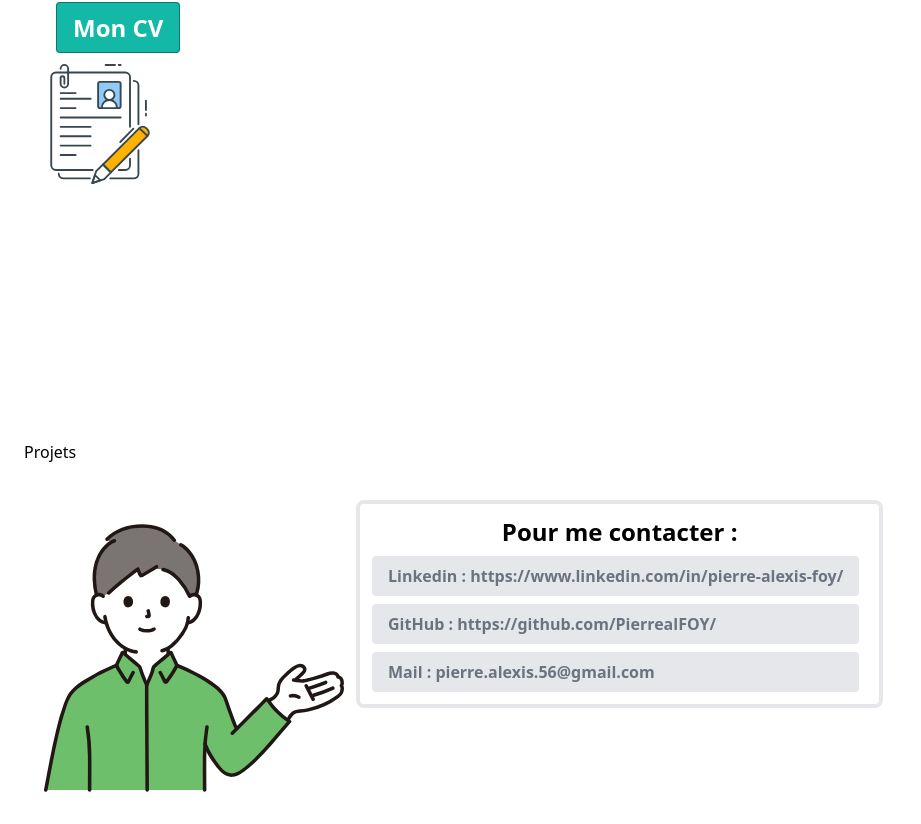
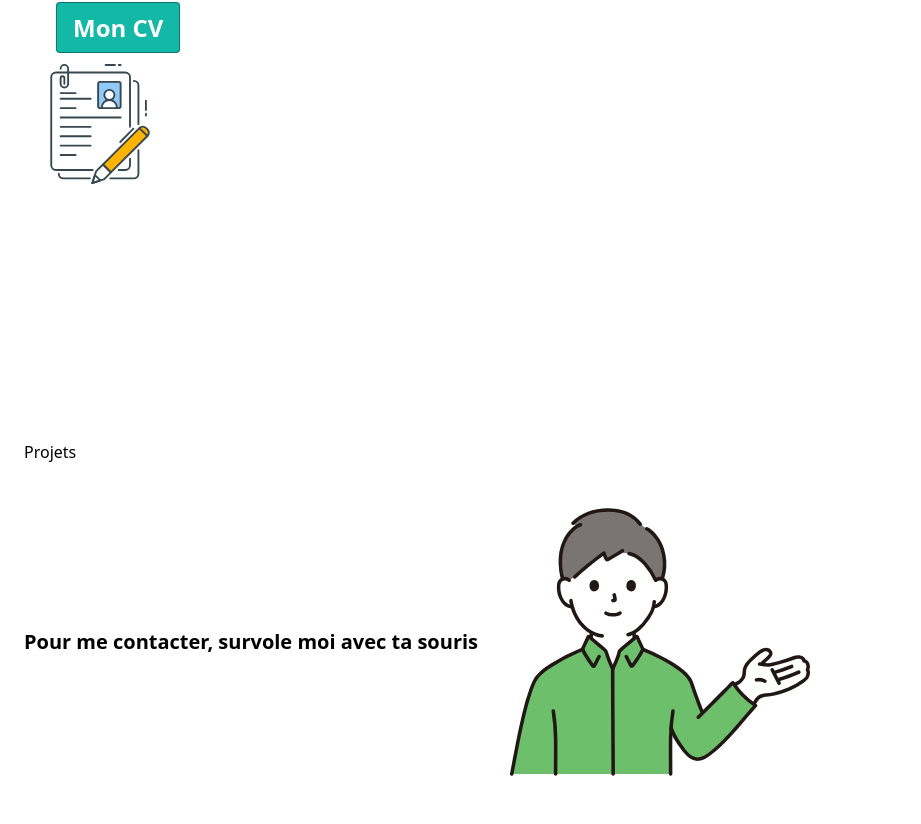
Before and after one commit to PierrealFOY/portfolio_next, a Next.js app: page / in a window 1280 px wide. Shown: the part 1853-2677 px from the top of the page, without its empty margins (0-921 px from the left). After the commit the page ends 2645 px from the top, so only its background shows below. Built offline with nearby package versions, Linux system fonts and the light colour scheme.

Commit message:
the component is OK. Children blocs are well separated. The image is hidden when under md sreen and only the contacts bloc appears

```diff
--- a/components/DisplayMessageMan.tsx
+++ b/components/DisplayMessageMan.tsx
@@ -36,35 +36,40 @@ function DisplayMessageMan() {
     ]
 
     return (
+        <section id="contacts">
             <div
-            className='mt-5 flex flex-col md:p-4 md:flex-row '
+                className="mt-5 flex flex-col md:flex-row"
                 onMouseEnter={handleMouseOver}
                 onMouseLeave={handleMouseOut}
             >
-            {/* <div className='hidden absolute z-index'>
-                <div className=''>
-                    <p className='pr-2 ease-in duration-300'>
-                    </p>
-                    <FaArrowRight className='text-3xl'/>
+            <div className="md:hidden flex flex-wrap flex-col overflow-hidden rounded-lg border-4 p-3">
+                {contacts.map((item, id) => (
+                    <Link
+                    key={id}
+                    href={item.adress}
+                    target="_blank"
+                    className="justify-center bg-gray-200 px-4 py-2 mr-2 mt-2 text-gray-500 rounded font-semibold"
+                    >
+                    {item.network + ' : ' + item.adress}
+                    </Link>
+                ))}
             </div>
-            </div> */}
-            <div className='hidden md:block md:ml-1 md:mt-2'>
-                <Image
-                    src="/manSayHiAbout.svg"
-                    alt=""
-                    width={300}
-                    height={300}
-                    className=" "
-                />
+                <div className="hidden md:flex md:flex-row md:mr-1 md:mt-2">
+                    <h2 className="pr-8 text-xl font-bold flex items-center justify-center">
+                        Pour me contacter, survole moi avec ta souris
+                    </h2>
+                    <Image src="/manSayHiAbout.svg" alt="" width={300} height={300} />
                 </div>
-            <div className='md:pl-3'>
-                {hover ? (
-                    <div className='hidden md:flex md:flex-wrap md:flex-col md:overflow-hidden md:rounded-lg md:border-4 md:p-3'>
-                        <h2 className='md:text-left-0 text-2xl font-bold md:flex items-center justify-center '>
+                {/* <div
+                    className="pl-3 relative"
+
+                > */}
+                {hover && (
+                    <div className="md:flex md:flex-wrap md:flex-col md:overflow-hidden md:rounded-lg md:border-4 md:p-3">
+                        <h2 className="md:text-left-0 text-2xl font-bold flex items-center justify-center">
                             Pour me contacter :
                         </h2>
-                        {
-                            contacts.map((item, id) => {
+                        {contacts.map((item, id) => {
                             return (
                                 <Link
                                 key={id}
@@ -75,33 +80,18 @@ function DisplayMessageMan() {
                                 {item.network + ' : ' + item.adress}
                                 </Link>
                             );
-                            })
-                        }
-                    </div>
-            ) : (
-                <div className='flex flex-wrap flex-col overflow-hidden rounded-lg border-4 p-3'>
-                    <h2 className='text-left-0 text-2xl font-bold flex items-center justify-center '>
-                        Pour me contacter :
-                    </h2>
-                    {
-                        contacts.map((item, id) => {
-                            return (
-                                <Link
-                                key={id}
-                                href={item.adress}
-                                target="_blank"
-                                className="justify-center bg-gray-200 px-4 py-2 mr-2 mt-2 text-gray-500 rounded font-semibold"
-                                >
-                                        {item.network + ' : ' + item.adress}
-                                </Link>
-                            );
-                        })
-                    }
+                        })}
                     </div>
                 )}
+                <div className="absolute top-0 right-0 p-4">
+                    <div className="flex items-center">
+                        <p className="pr-2 ease-in duration-300"></p>
+                        <FaArrowRight className="text-3xl" />
                     </div>
                 </div>
-    );
+            </div>
+        </section>
+    )
 }
 
 export default DisplayMessageMan
```
Lines whose indentation alone changed are shown as unchanged.
